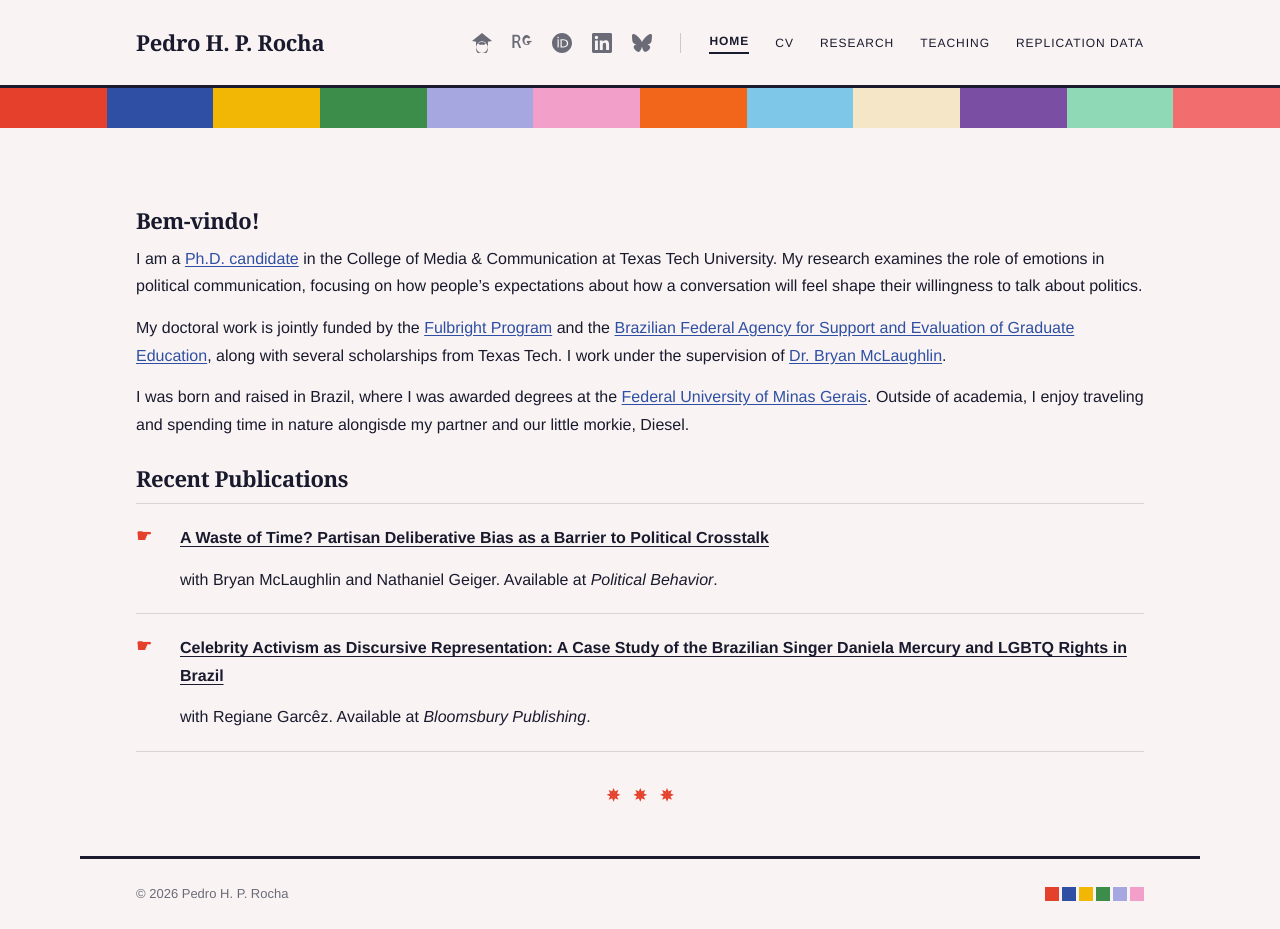
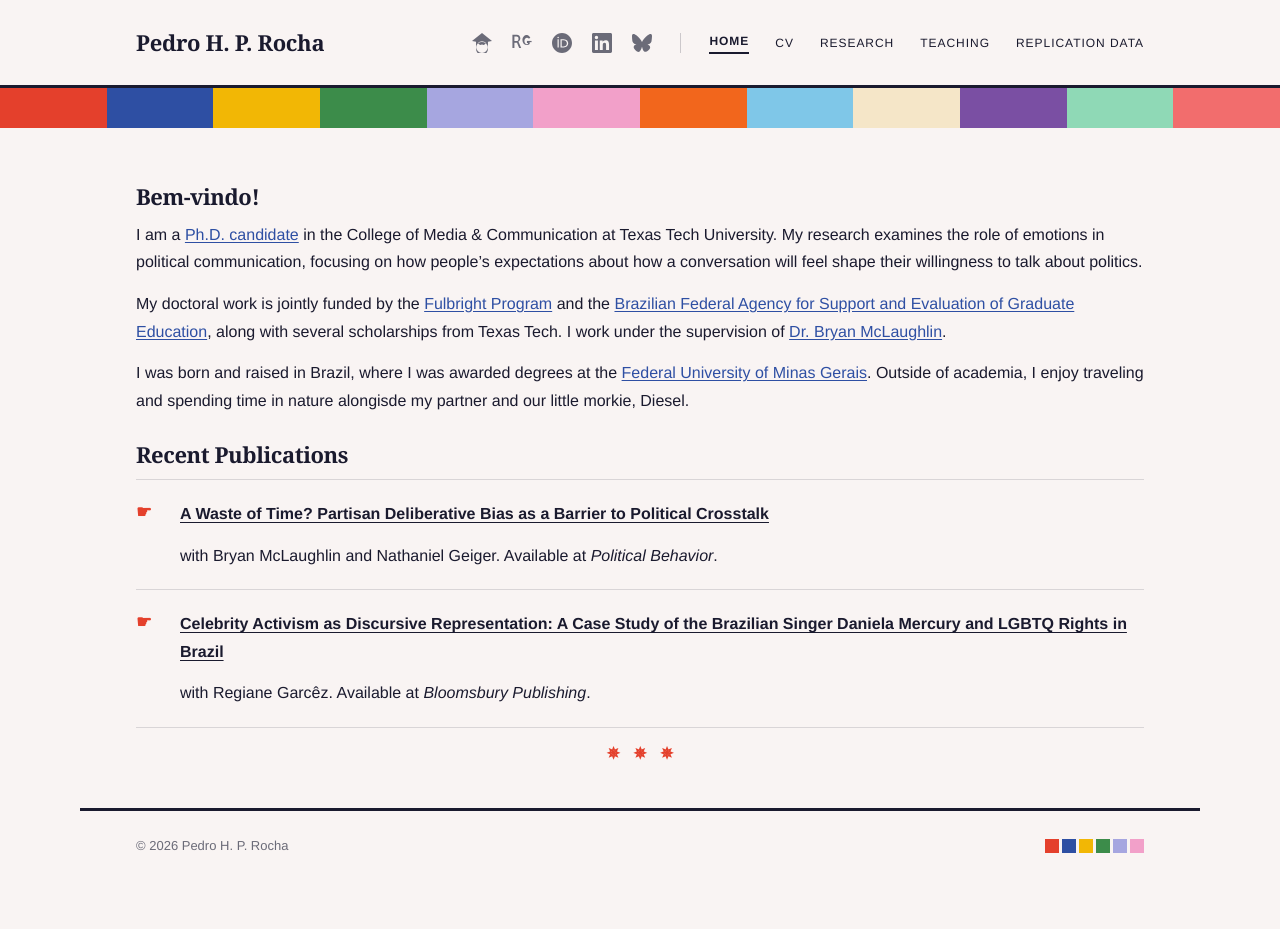
Before and after one commit to pedrohprocha/pedrohprocha.github.io, a Jekyll site: the page built from index.md, in a window 1280 px wide. Built offline with Jekyll 4.4.1, drawn with Linux system fonts in a browser that asks for light colours; some web fonts are replaced; after the commit the page ends 900 px from its top, so only the background shows below that.

Commit message:
Tighten hero top padding and dinkus spacing
Co-Authored-By: Claude Sonnet 4.6 <noreply@anthropic.com>

```diff
--- a/assets/css/main.css
+++ b/assets/css/main.css
@@ -213,7 +213,7 @@ p { margin-bottom: 1rem; }
 
 /* ── Homepage hero ─────────────────────────────────────────────────── */
 .hero {
-    padding: 3.25rem var(--h-pad) 2.5rem;
+    padding: 1.75rem var(--h-pad) 2rem;
 }
 
 
@@ -322,7 +322,7 @@ p { margin-bottom: 1rem; }
 /* End ornament ✵ ✵ ✵ */
 .pub-list-home + p {
     text-align: center;
-    padding: 1.875rem 0 0.375rem;
+    padding: 0.75rem 0 0.5rem;
     color: var(--t1);
     margin-bottom: 0;
 }
```
